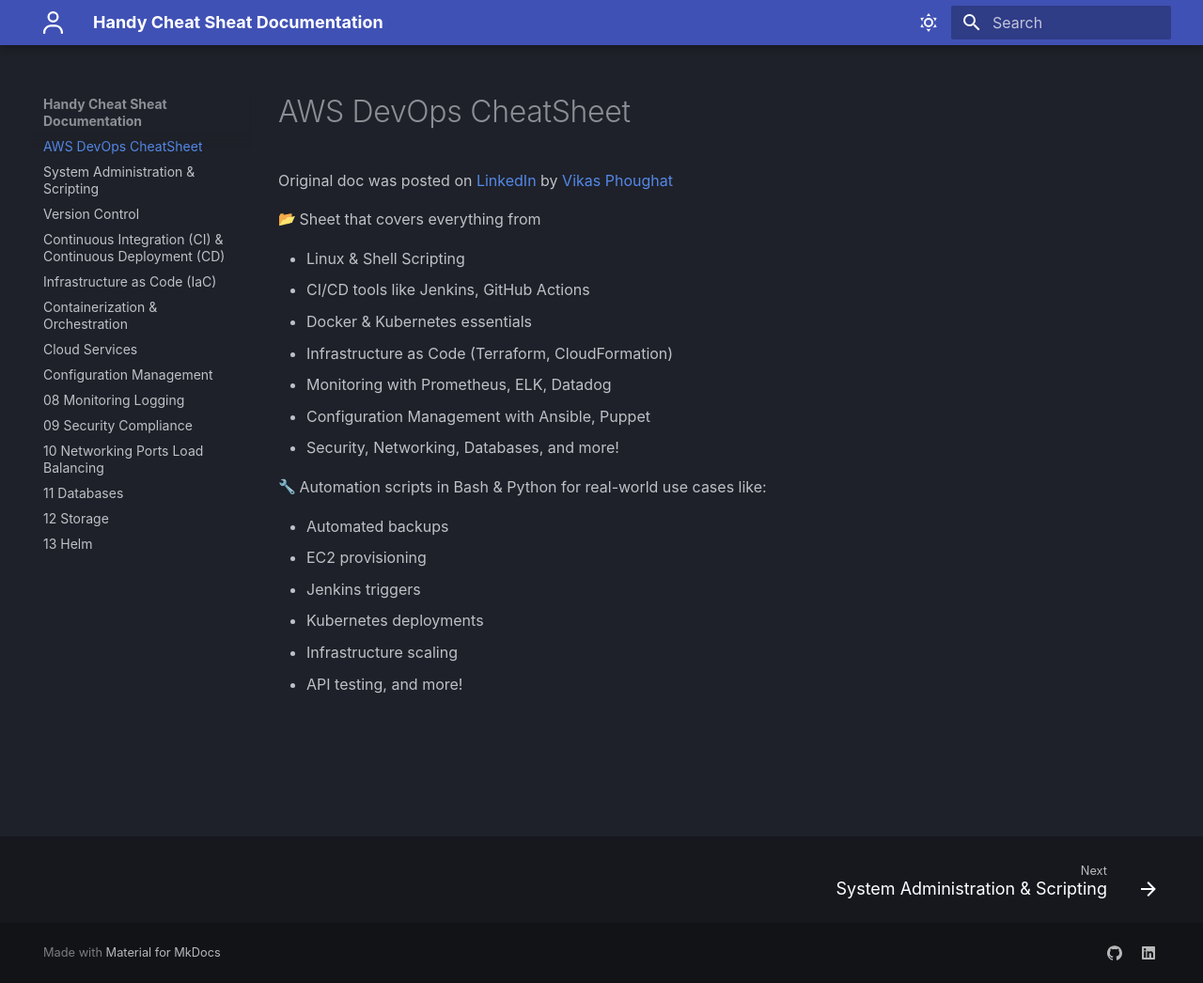
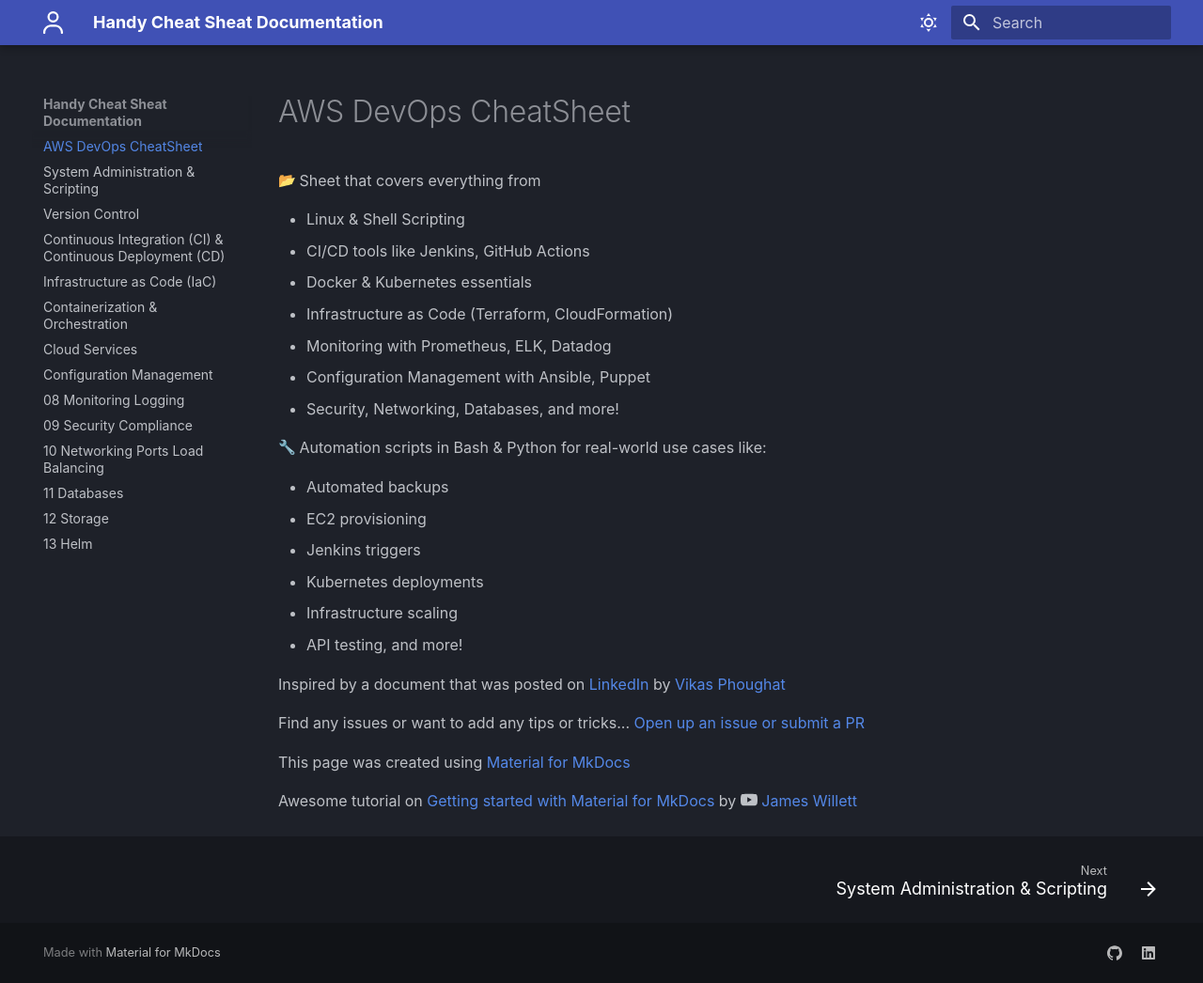
Before and after one commit to pbemkes/CheatSheets, an MkDocs documentation site: the page built from docs/index.md, in a window 1280 px wide and 1046 px high. Shown: the whole window at 94% size. Built offline with MkDocs 1.6.1 and Material for MkDocs 9.7.7, drawn with Linux system fonts in a browser that asks for light colours; emoji names are drawn with the system emoji font; some web fonts are replaced.

Commit message:
Update index.md and README.md

```diff
--- a/docs/index.md
+++ b/docs/index.md
@@ -1,6 +1,4 @@
 # AWS DevOps CheatSheet
-
-Original doc was posted on [LinkedIn](https://www.linkedin.com/posts/ugcPost-7319714408568414208-rpzJ?utm_source=social_share_send&utm_medium=member_desktop_web&rcm=ACoAAADKkBMB_yGc6veoKn_NA-JjA9lIUKkcYjg) by [Vikas Phoughat](https://www.linkedin.com/in/vikasphoughat/)
 
 :open_file_folder: Sheet that covers everything from
 
@@ -20,3 +18,11 @@
 * Kubernetes deployments
 * Infrastructure scaling
 * API testing, and more!
+
+Inspired by a document that was posted on [LinkedIn](https://www.linkedin.com/posts/ugcPost-7319714408568414208-rpzJ?utm_source=social_share_send&utm_medium=member_desktop_web&rcm=ACoAAADKkBMB_yGc6veoKn_NA-JjA9lIUKkcYjg) by [Vikas Phoughat](https://www.linkedin.com/in/vikasphoughat/)
+
+Find any issues or want to add any tips or tricks... [Open up an issue or submit a PR](https://github.com/pbemkes/CheatSheets)
+
+This page was created using [Material for MkDocs](https://squidfunk.github.io/mkdocs-material/)
+
+Awesome tutorial on [Getting started with Material for MkDocs](https://jameswillett.dev/getting-started-with-material-for-mkdocs/) by :simple-youtube: [James Willett](https://www.youtube.com/watch?v=xlABhbnNrfI)
```
Also changed, not shown: README.md (+8 -2 lines).
